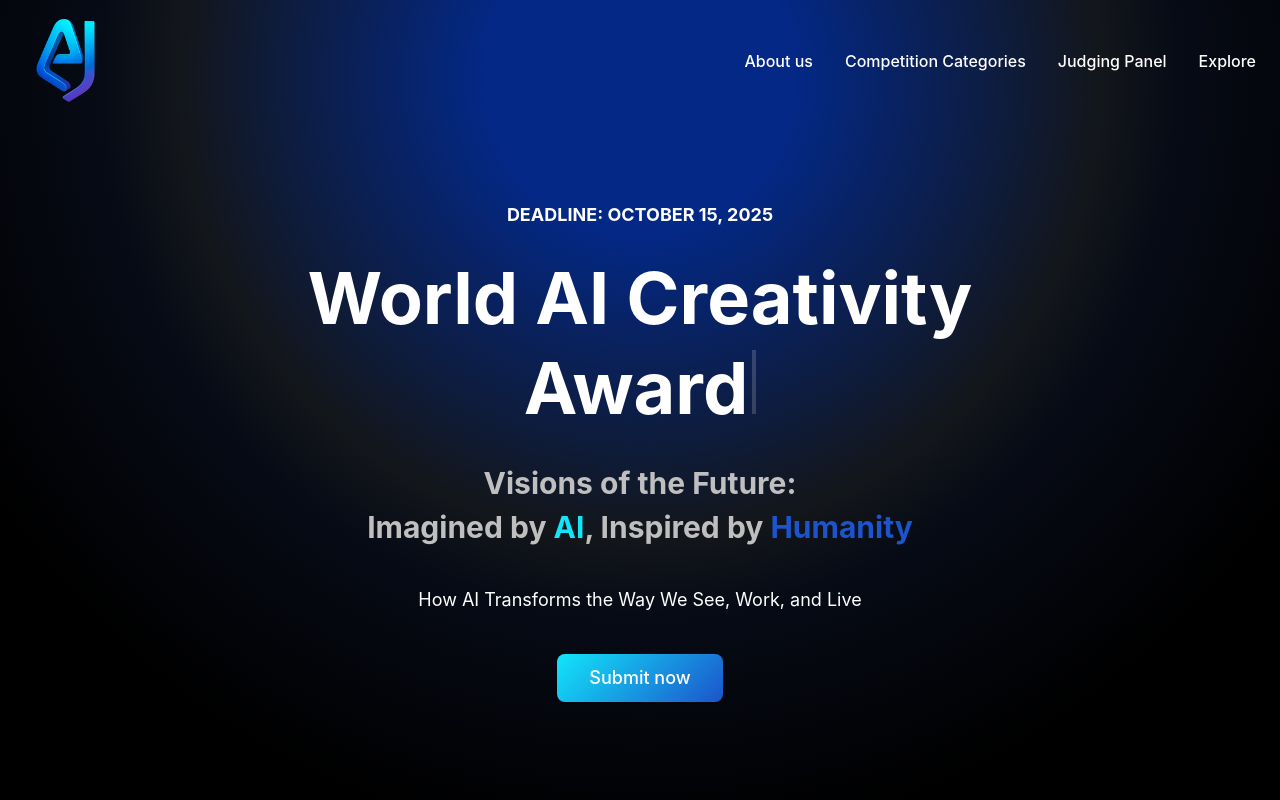
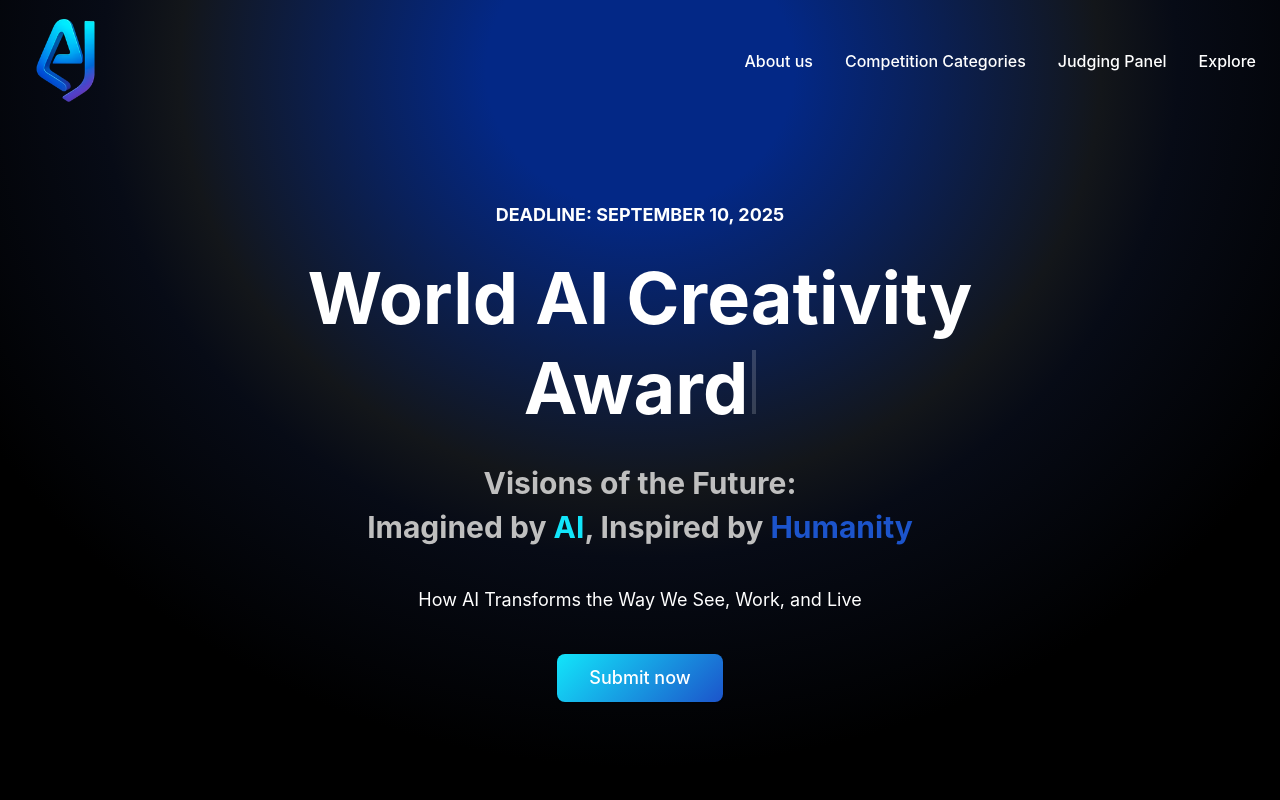
Before and after one commit to TrietTran1701/ai-landing-ueh, a Next.js app: page / in a window 1280 px wide. Shown: the top 800 px of the page. Built offline with nearby package versions, Linux system fonts and the light colour scheme.

Commit message:
Remove JudgingPanel component from Home page and update deadline in Hero component; change Formspree ID in WorkSubmission component for form handling.

```diff
--- a/src/app/page.tsx
+++ b/src/app/page.tsx
@@ -3,7 +3,6 @@ import Hero from "@/components/Hero";
 import Info from "@/components/Info";
 import CompetitionCategories from "@/components/CompetitionCategories";
 import BrandedAdvertising from "@/components/BrandedAdvertising";
-import JudgingPanel from "@/components/JudgingPanel";
 import CoOrganizer from "@/components/CoOrganizer";
 import ExploreSubmissions from "@/components/ExploreSubmissions";
 import WorkSubmission from "@/components/WorkSubmission";
@@ -18,7 +17,6 @@ export default function Home() {
       <Info />
       <CompetitionCategories />
       <BrandedAdvertising />
-      <JudgingPanel />
       <CoOrganizer />
       <ExploreSubmissions />
       <WorkSubmission />
--- a/src/components/Hero.tsx
+++ b/src/components/Hero.tsx
@@ -26,7 +26,7 @@ export default function Hero() {
     <section className="min-h-screen flex justify-center px-4 sm:px-6 pt-16 sm:pt-20">
       <div className="text-center max-w-4xl w-full">
         <div className="mb-4 sm:mb-6">
-          <p className="text-white text-sm sm:text-base md:text-lg mb-2 font-bold">DEADLINE: OCTOBER 15, 2025</p>
+          <p className="text-white text-sm sm:text-base md:text-lg mb-2 font-bold">DEADLINE: SEPTEMBER 10, 2025</p>
         </div>
 
         <h1 className="text-3xl sm:text-5xl md:text-6xl lg:text-7xl font-bold text-white leading-tight min-h-[1.2em] mb-6 sm:mb-8">
--- a/src/components/WorkSubmission.tsx
+++ b/src/components/WorkSubmission.tsx
@@ -5,7 +5,7 @@ import Image from "next/image";
 import { useForm, ValidationError } from '@formspree/react';
 
 export default function WorkSubmission() {
-  const [state, handleSubmit] = useForm("xwpqbepz");
+  const [state, handleSubmit] = useForm("xqadanyj");
 
   // Show success message after successful submission
   if (state.succeeded) {
```
